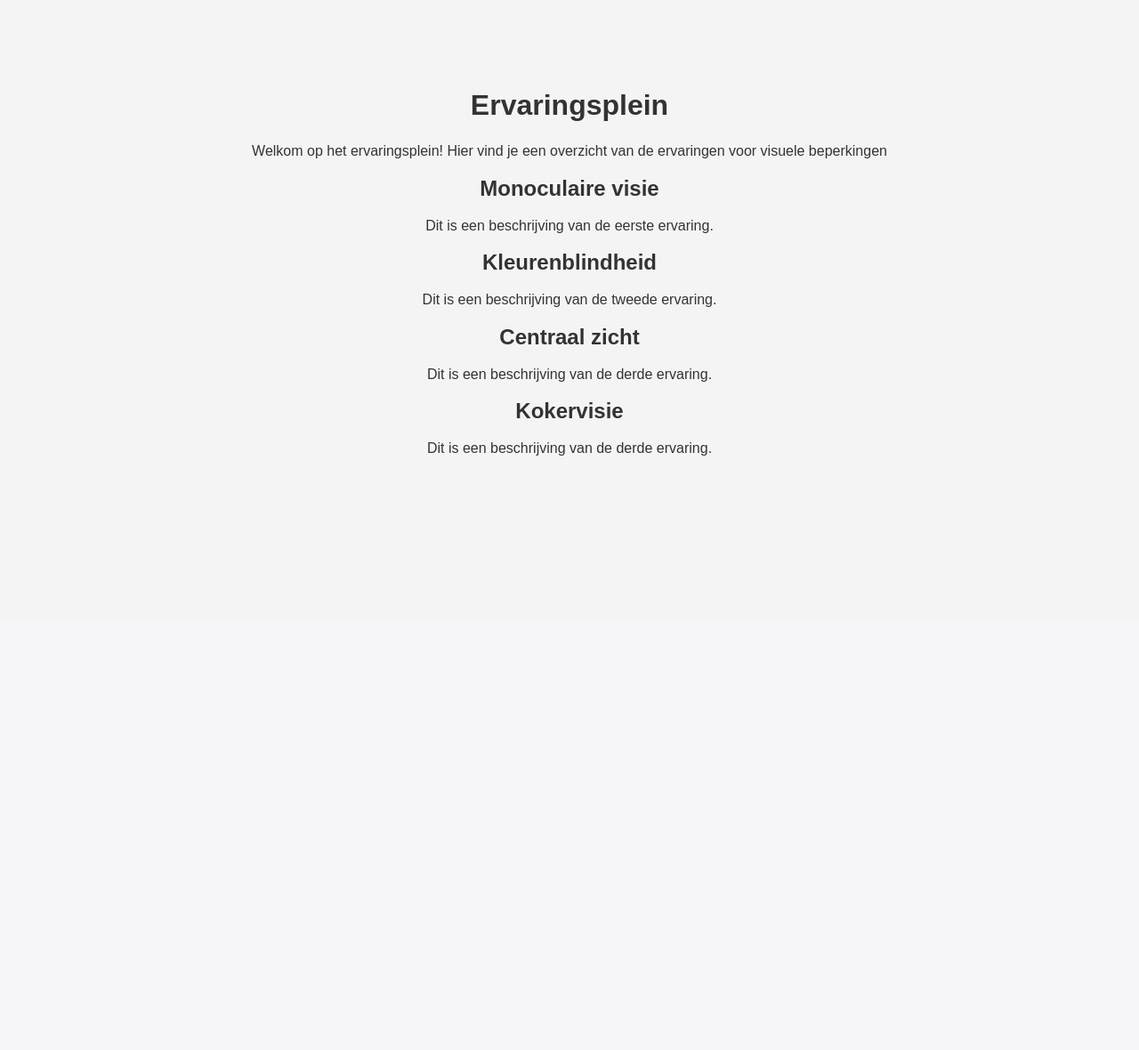
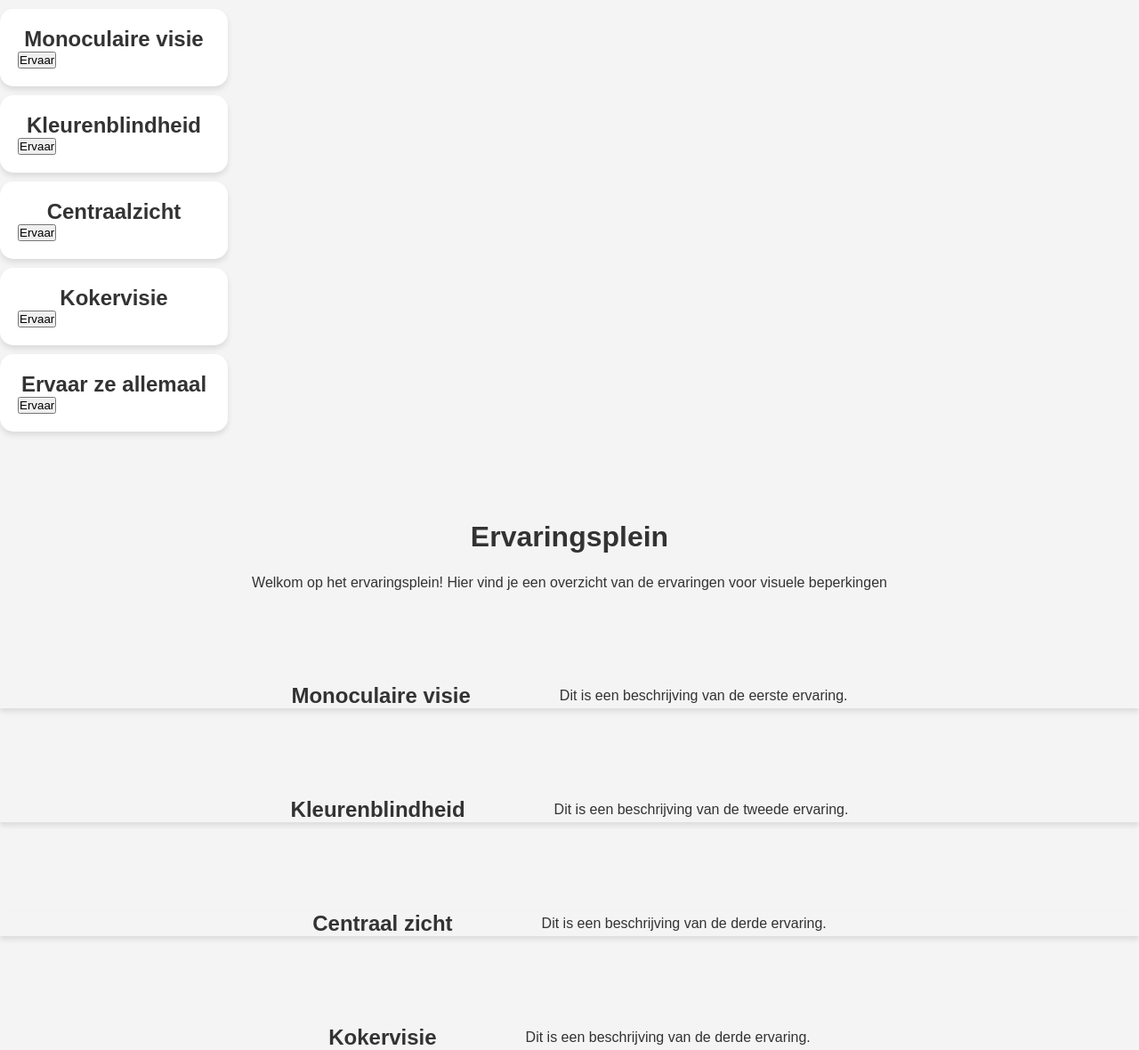
Before and after one commit to Tijmen-Degr/Development-Cardan, a PHP site: page /ervaringsplein.html in a window 1280 px wide. Shown: the part 104-1284 px from the top of the page at 89% size. Before the commit the page ends 616 px from the top, so only its background shows below. Run offline with PHP 8.4, Linux system fonts and the light colour scheme.

Commit message:
ervarings knoppen begin

```diff
--- a/ervaringsplein.css
+++ b/ervaringsplein.css
@@ -81,9 +81,9 @@ nav ul li a:hover {
     list-style: none;
     display: flex;
     gap: 15px;
-    margin: 0;
+    margin: 0 auto;
     padding: 0;
-    flex-grow: 1;
+    width: fit-content;
     justify-content: center;
     align-items: center;
 }
@@ -221,3 +221,44 @@ nav ul li a:hover {
     color: black;
     text-decoration: none;
 }
+
+.ervaringen-container .ervaring {
+    background-color: white;
+    border-radius: 15px;
+    padding: 20px;
+    margin: 10px 0;
+    transition: background-color 0.3s ease;
+    box-shadow: 0 4px 6px rgba(0, 0, 0, 0.1);
+    width: 20%;
+}
+
+.ervaringen-container .ervaring:hover {
+    background-color: #4CAF50; /* Groen */
+    color: white; /* Optioneel: tekstkleur veranderen */
+}
+
+.ervaringen-container .ervaring h2,
+.ervaringen-container .ervaring p {
+    margin: 0;
+}
+
+.beperkingen-beschrijving .beperking {
+    display: flex;
+    justify-content: center;
+    align-items: center;
+    padding: 0;
+    margin-top: 100px;
+    gap: 100px;
+    transition: background-color 0.3s ease;
+    box-shadow: 0 4px 6px rgba(0, 0, 0, 0.1);
+}
+
+.beperkingen-beschrijving .beperking:hover {
+    background-color: #4CAF50; /* Groen */
+    color: white; /* Optioneel: tekstkleur veranderen */
+}
+
+.beperkingen-beschrijving .beperking h2,
+.beperkingen-beschrijving .beperking p {
+    margin: 0;
+}
--- a/ervaringsplein.html
+++ b/ervaringsplein.html
@@ -68,22 +68,46 @@
                 </div>
             </nav>
         </header>
-        <h1>Ervaringsplein</h1>
-        <p>Welkom op het ervaringsplein! Hier vind je een overzicht van de ervaringen voor visuele beperkingen</p>
+
         <div class="ervaringen-container">
             <div class="ervaring">
                 <h2>Monoculaire visie</h2>
-                <p>Dit is een beschrijving van de eerste ervaring.</p>
+                <button>Ervaar</button>
             </div>
             <div class="ervaring">
                 <h2>Kleurenblindheid</h2>
+                <button>Ervaar</button>
+            </div>
+            <div class="ervaring">
+                <h2>Centraalzicht</h2>
+                <button>Ervaar</button>
+            </div>
+            <div class="ervaring">
+                <h2>Kokervisie</h2>
+                <button>Ervaar</button>
+            </div>
+            <div class="ervaring">
+                <h2>Ervaar ze allemaal</h2>
+                <button>Ervaar</button>
+            </div>
+        </div>
+
+        <h1>Ervaringsplein</h1>
+        <p>Welkom op het ervaringsplein! Hier vind je een overzicht van de ervaringen voor visuele beperkingen</p>
+        <div class="beperkingen-beschrijving">
+            <div class="beperking">
+                <h2>Monoculaire visie</h2>
+                <p>Dit is een beschrijving van de eerste ervaring.</p>
+            </div>
+            <div class="beperking">
+                <h2>Kleurenblindheid</h2>
                 <p>Dit is een beschrijving van de tweede ervaring. </p>
             </div>
-            <div class="ervaring">
+            <div class="beperking">
                 <h2>Centraal zicht</h2>
                 <p>Dit is een beschrijving van de derde ervaring. </p>
             </div>
-            <div class="ervaring">
+            <div class="beperking">
                 <h2>Kokervisie</h2>
                 <p>Dit is een beschrijving van de derde ervaring. </p>
             </div>
```
